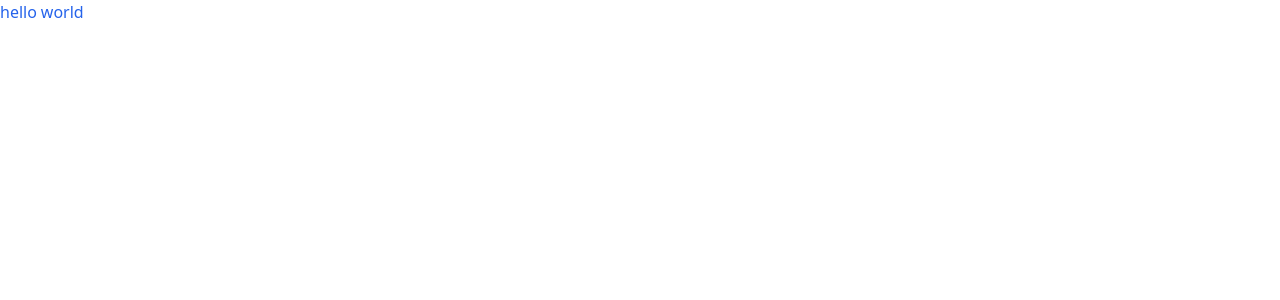
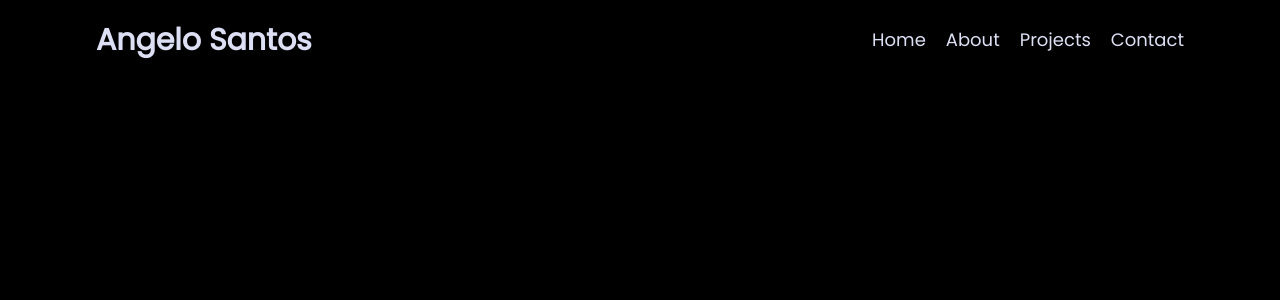
Before and after one commit to Sanjero20/Sanjero20.github.io, a React (Vite) app: page / in a window 1280 px wide. Shown: the top 300 px of the page. Built offline with nearby package versions, Linux system fonts and the light colour scheme.

Commit message:
Add header component

```diff
--- a/src/App.tsx
+++ b/src/App.tsx
@@ -1,10 +1,9 @@
+import Header from './components/Header';
+
 function App() {
   return (
-    <div>
-      <div className="flex gap-1 text-blue-600">
-        <p>hello</p>
-        <p>world</p>
-      </div>
+    <div className="bg h-screen bg-body text-white">
+      <Header />
     </div>
   );
 }
--- /dev/null
+++ b/src/components/Header.tsx
@@ -0,0 +1,17 @@
+function Header() {
+  return (
+    <div className="bg- flex h-20 items-center justify-between px-24 font-poppins text-gray">
+      <h1 className="text-3xl font-bold">Angelo Santos</h1>
+      <nav>
+        <ul className="flex gap-5 text-lg">
+          <li>Home</li>
+          <li>About</li>
+          <li>Projects</li>
+          <li>Contact</li>
+        </ul>
+      </nav>
+    </div>
+  );
+}
+
+export default Header;
```
